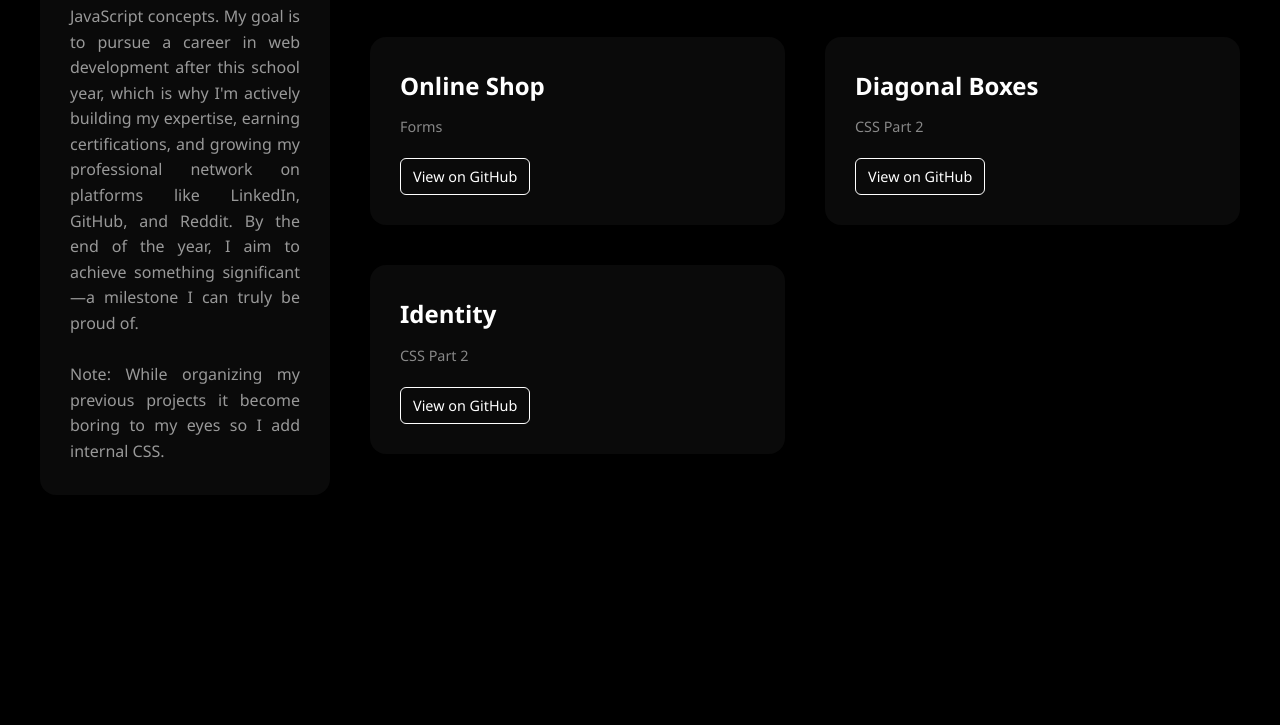
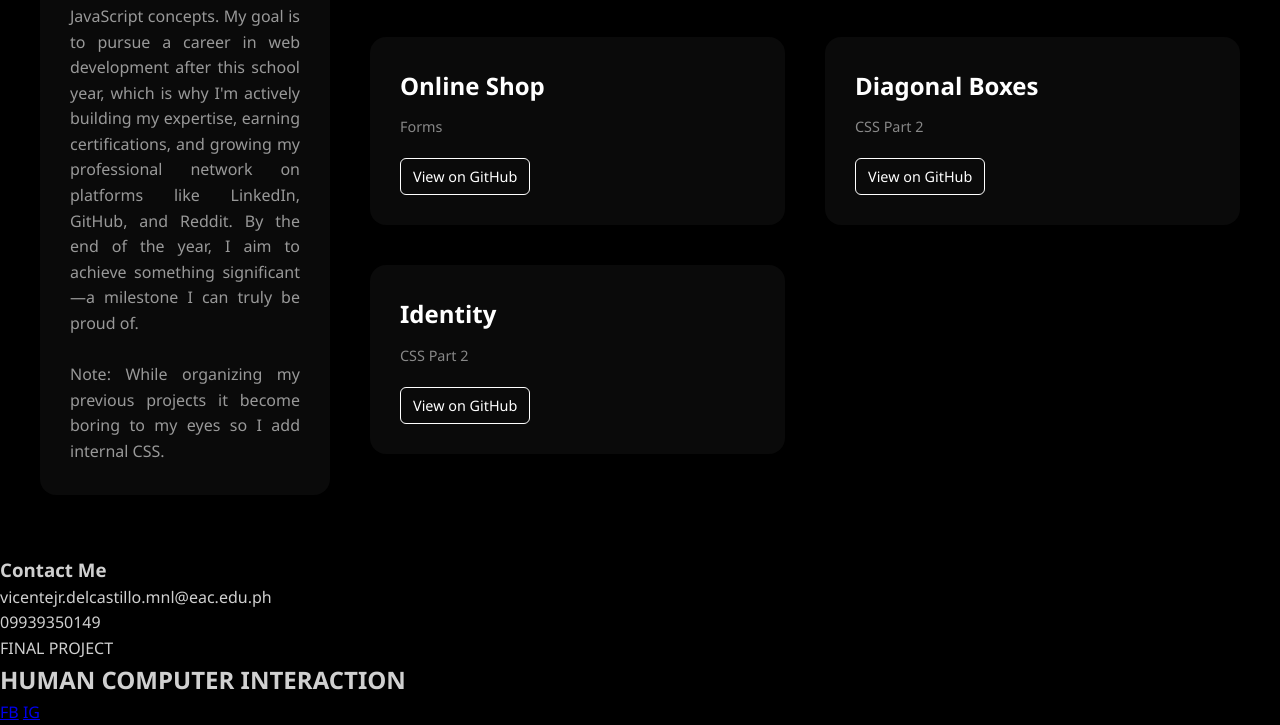
Before and after one commit to Cwnte/FINAL-PROJECT, a plain HTML site: page index.html in a window 1280 px wide. Shown: the part 460-1185 px from the top of the page. Before the commit the page ends 1015 px from the top, so only its background shows below. Drawn offline with Linux system fonts and the light colour scheme.

Commit message:
Update index.html

```diff
--- a/index.html
+++ b/index.html
@@ -100,5 +100,37 @@
     </div>
   </div>
 
+  <footer class="footer">
+  <div class="footer-top">
+    <div class="footer-columns">
+      <div class="footer-column">
+
+        <ul>
+          <li> <h3>Contact Me </h3></li>
+          <li>vicentejr.delcastillo.mnl@eac.edu.ph</li>
+          <li>09939350149</li>
+        </ul>
+      </div>
+      <div class="footer-column">
+
+      </div>
+
+      <div class="footer-cta">
+        <span class="small-text"> FINAL PROJECT </span>
+        <h2>  HUMAN COMPUTER INTERACTION</h2>
+      </div>
+    </div>
+  </div>
+  <div class="footer-bottom">
+    <div class="footer-links">
+    </div>
+    <div class="footer-social">
+      <a href="https://web.facebook.com/jr.del.castillo.527951" target="_blank">FB</a>
+      <a href="https://www.instagram.com/cwnte_666/" target="_blank">IG</a>
+    </div>
+  </div>
+</footer>
+
+
 </body>
 </html>
```
